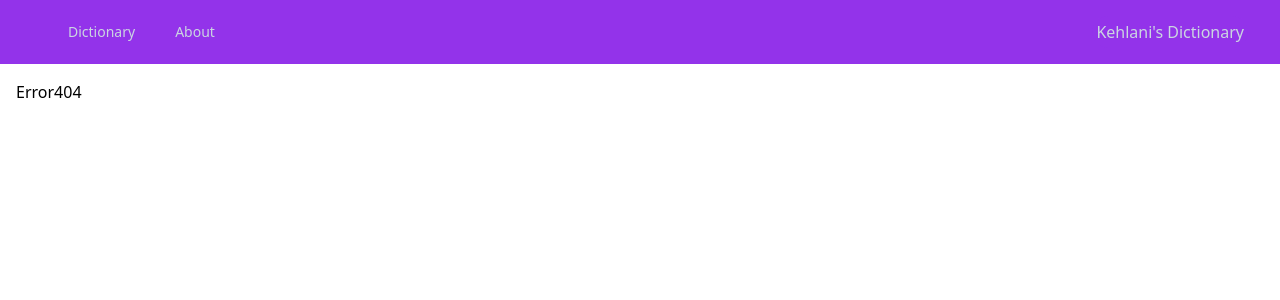
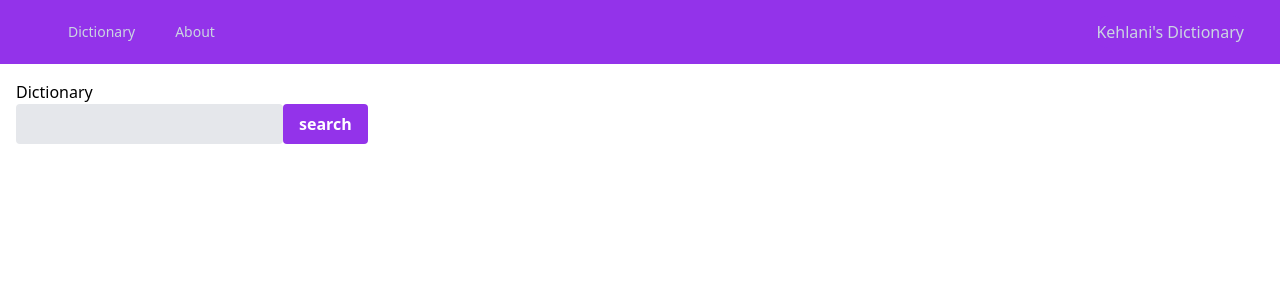
Before and after one commit to kelani34/Dictionary, a React (Vite) app: page / in a window 1280 px wide. Shown: the top 300 px of the page. Built offline with nearby package versions, Linux system fonts and the light colour scheme.

Commit message:
Style dictionary form

```diff
--- a/src/App.jsx
+++ b/src/App.jsx
@@ -12,7 +12,7 @@ function App() {
         <Header>
             <Routes>
               <Route path='/about' element={<About />} />
-              <Route path='/dictionary' element={ <Dictionary /> } />
+              <Route path='/' element={ <Dictionary /> } />
               <Route path='/definition/:search' element={ <Definition /> } />
               <Route path='/not_found' element={<Error404 />} />
               <Route path='*' element={<Error404 />} />
--- a/src/pages/Dictionary.jsx
+++ b/src/pages/Dictionary.jsx
@@ -1,10 +1,25 @@
-import React from 'react'
-import Header from '../components/Header'
+import React, { useState } from 'react'
+import { useNavigate } from 'react-router-dom'
 
 function Dictionary() {
+    const [word, setWord] = useState()
+    const navigate = useNavigate()
   return (
+
     <>
-        <Header />
+    <h1>Dictionary</h1>
+    <form className='flex'>
+        <input
+            className='shrink bg-gray-200 appearance-none border-2 border-gray-200 rounded py-2 px-4 text-gray-700 leading-tight focus:outline-none focus:bg-white focus:border-purple-500'
+            type='text'
+            onChange={(e) =>{setWord(e.target.value)}}
+        />
+        <button
+        className='bg-purple-600 hover:bg-purple-700 text-white font-bold py-2 px-4 rounded'
+        onClick={() =>{
+            navigate('/definition/' + word, {replace: true})
+        }}>search</button>
+        </form>
     </>
   )
 }
```
